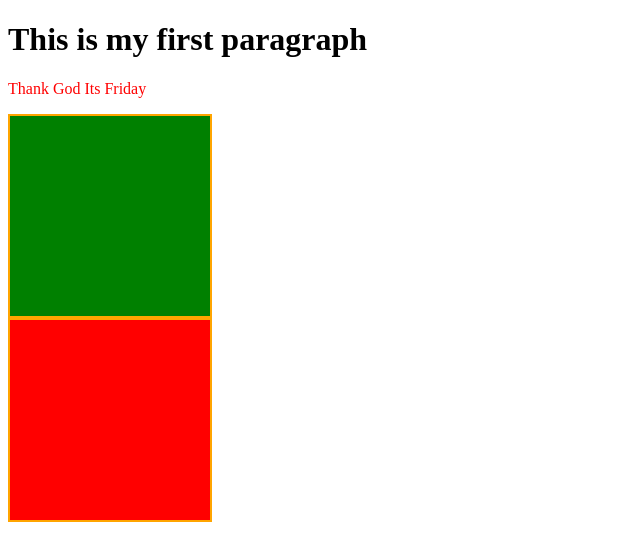
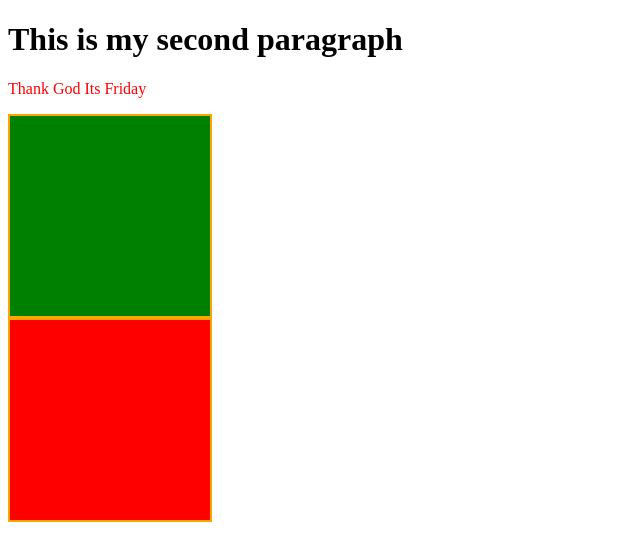
Before and after one commit to UdoEmmanuel/Piano, a plain HTML site: page index.html in a window 1280 px wide. Shown: the whole page, without its empty margins (0-640 px from the left). Drawn offline with Linux system fonts and the light colour scheme.

```diff
--- a/index.html
+++ b/index.html
@@ -4,7 +4,7 @@
         <link rel="stylesheet" href="styles.css" />
     </head>
     <body>
-        <h1>This is my first paragraph</h1>
+        <h1>This is my second paragraph</h1>
         <p style="color: red;">Thank God Its Friday</p>
         <div id="green">
 
```
